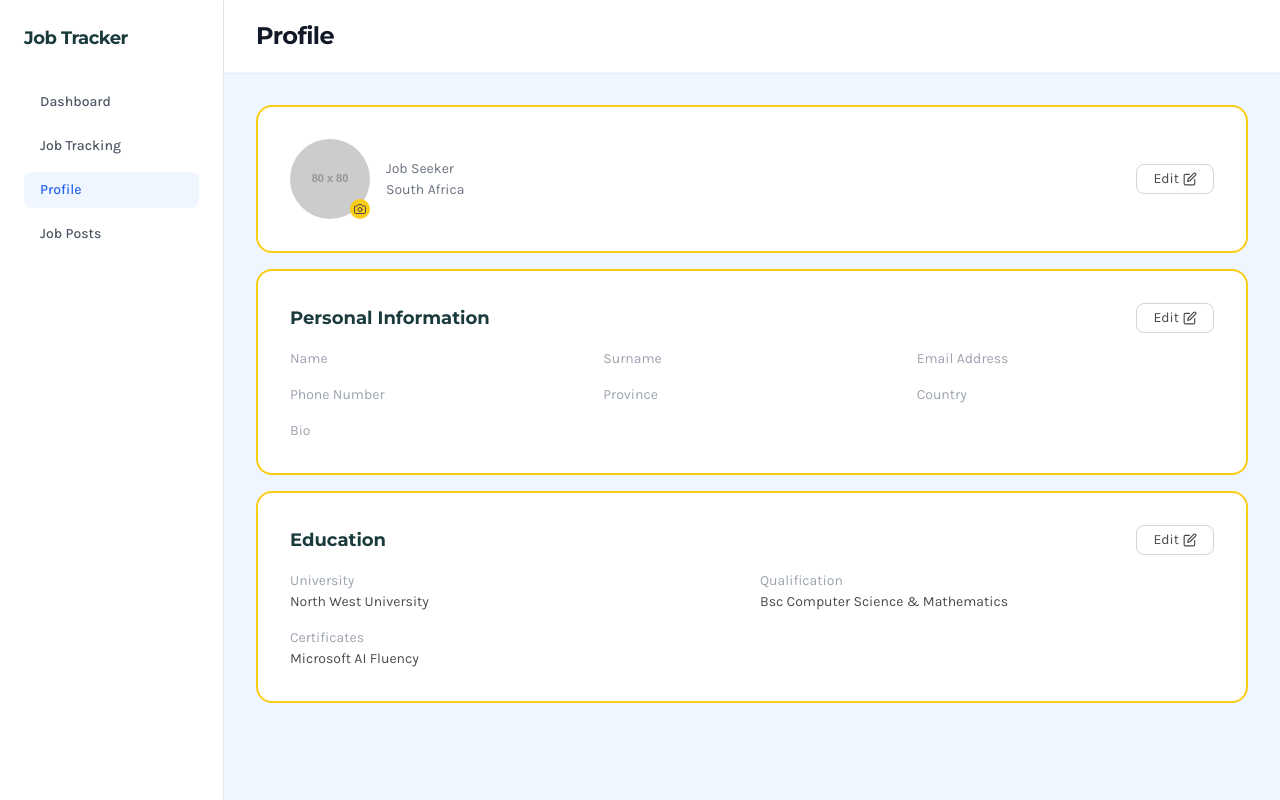
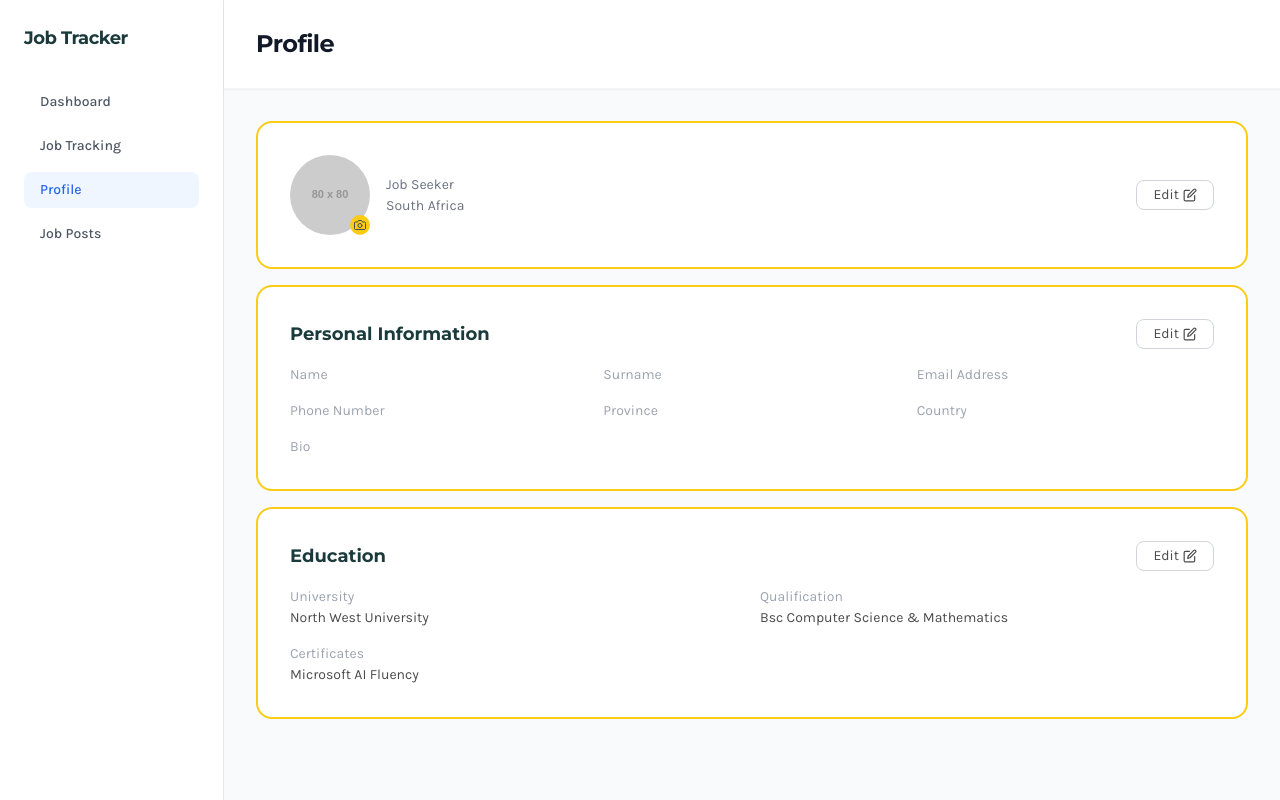
Before and after one commit to Obakengza/Job_Application_Tracker_Group_13, a React app in the folder frontend/: page / in a window 1280 px wide. Built offline with nearby package versions, Linux system fonts and the light colour scheme; no server answers; the HTML template or start-up script is replaced by a standard one.

Commit message:
update ProfilePage styles for improved layout and background color

```diff
--- a/frontend/src/components/ProfilePage.jsx
+++ b/frontend/src/components/ProfilePage.jsx
@@ -65,10 +65,10 @@ function ProfilePage() {
 
   return (
 
-    <div className="min-h-screen bg-blue-50">
+    <div className="min-h-screen bg-gray-50">
       <div className="mx-auto">
         {/* Top bar */}
-        <header className="flex items-center justify-between px-8 py-5 bg-white border-b border-gray-100 shadow-sm">
+        <header className="flex items-center justify-between px-8 py-7 bg-white border-b border-gray-100 shadow-sm">
           <h1 className="text-2xl font-bold text-gray-900 tracking-tight">
             Profile
           </h1>
```
